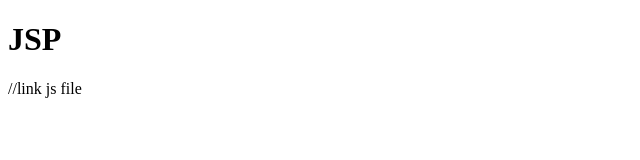
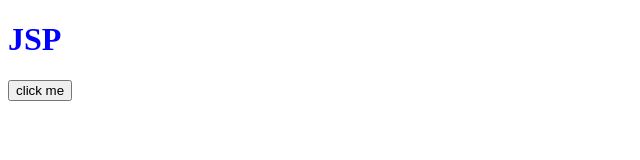
Before and after one commit to AyushJ16/jsp, a plain HTML site: page index.html in a window 1280 px wide. Shown: the whole page, without its empty margins (0-640 px from the left). Drawn offline with Linux system fonts and the light colour scheme.

Commit message:
3rd commit

```diff
--- a/index.html
+++ b/index.html
@@ -9,8 +9,8 @@
     <div>
         <h1>JSP</h1>
     </div>
+    <button>click me</button>
 
 </body>
-//link js file
 <script src="index.js"></script>
 </html>
--- a/index.js
+++ b/index.js
@@ -33,4 +33,19 @@ array.forEach((item) => {
     // Key a: Value 1
     // Key b: Value 2
     // Key c: Value 3
-    //example of forEach vs for of
+//     //example of forEach vs for of
+let divs=document.querySelectorAll("div");
+
+
+console.log(divs);
+divs.forEach((div)=>{
+    div.style.color="red";
+});
+// for(let div in divs){
+//     div.style.color="blue";
+// }
+//for in
+for(let div of divs){
+    div.style.color="blue";
+}
+//doesnt work
```
